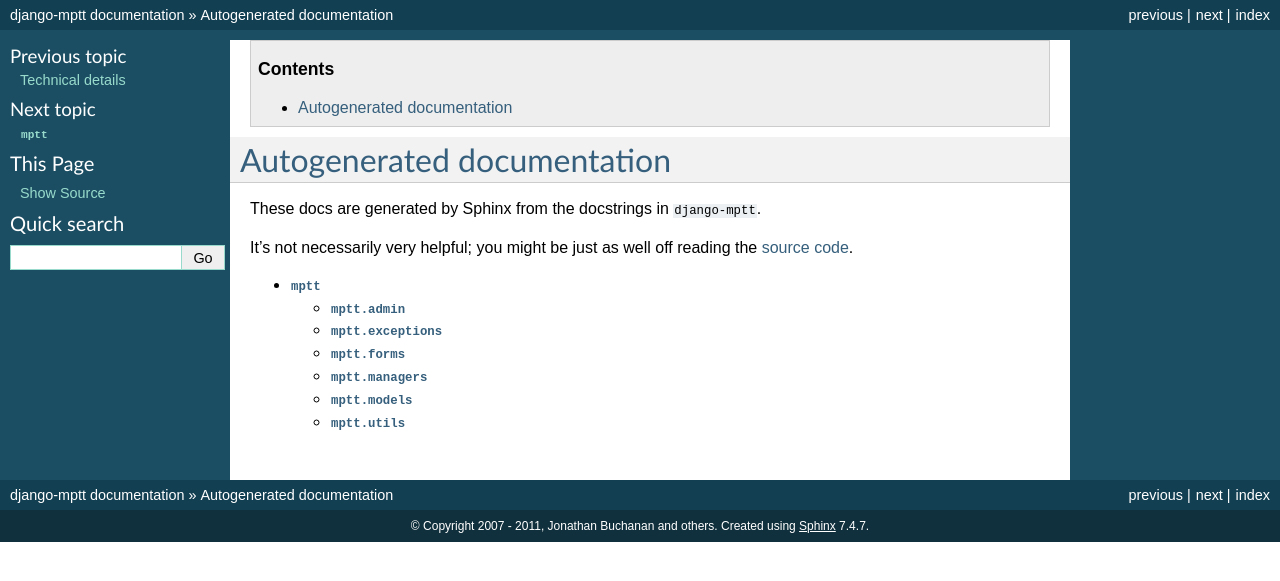
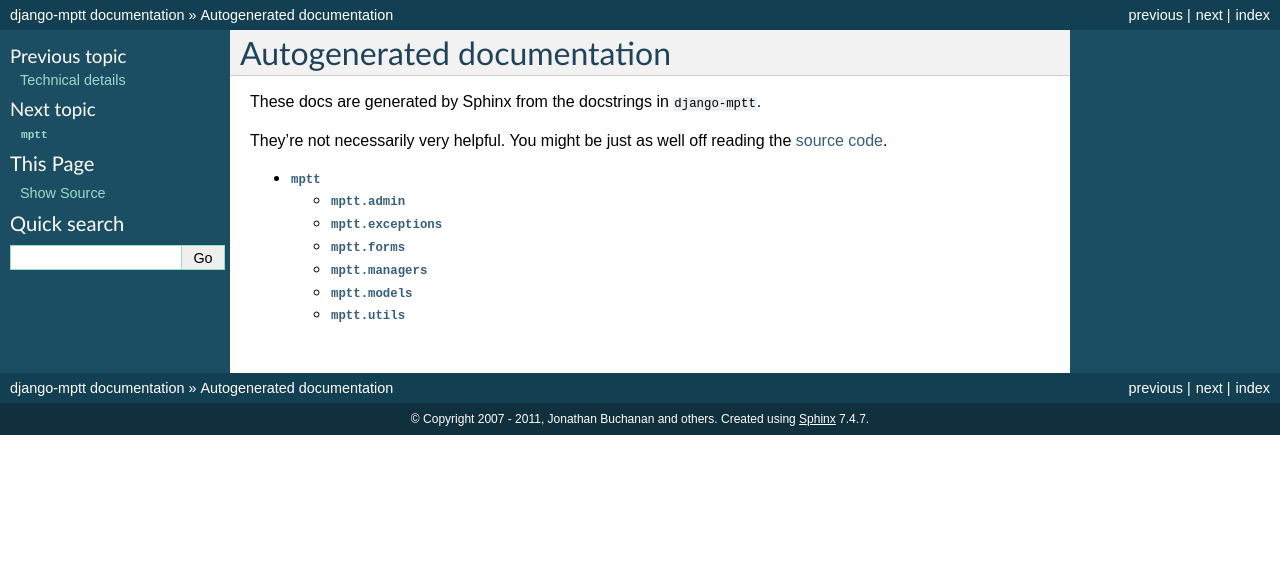
Before and after one commit to django-mptt/django-mptt, a Sphinx documentation site: the page built from docs/autogenerated.rst, in a window 1280 px wide. Shown: the top 581 px of the page. Built offline with Sphinx 7.4.7, drawn with Linux system fonts in a browser that asks for light colours; the version number could not be read and is left out.

Commit message:
tweaks to generated docs

```diff
--- a/docs/autogenerated.rst
+++ b/docs/autogenerated.rst
@@ -1,12 +1,10 @@
-.. contents::
-   :depth: 3
 
 Autogenerated documentation
 ===========================
 
 These docs are generated by Sphinx from the docstrings in ``django-mptt``.
 
-It's not necessarily very helpful; you might be just as well off reading the `source code`_.
+They're not necessarily very helpful. You might be just as well off reading the `source code`_.
 
 .. toctree::
    :maxdepth: 3
--- a/docs/index.rst
+++ b/docs/index.rst
@@ -25,9 +25,7 @@ Topic docs:
    upgrade
    technical_details
 
-Auto-generated documentation:
-
 .. toctree::
-   :maxdepth: 1
+   :maxdepth: 3
 
    autogenerated
```
